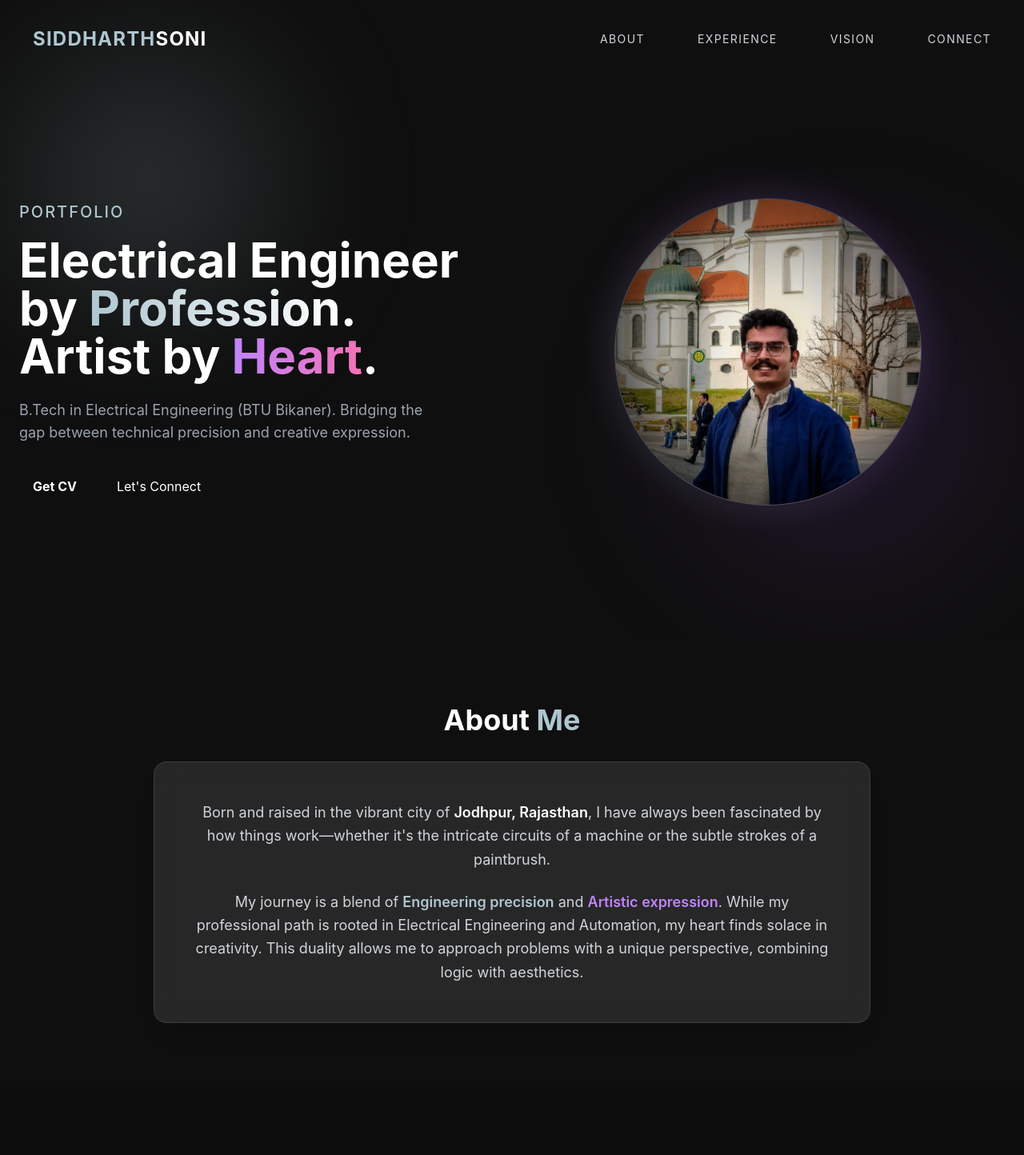
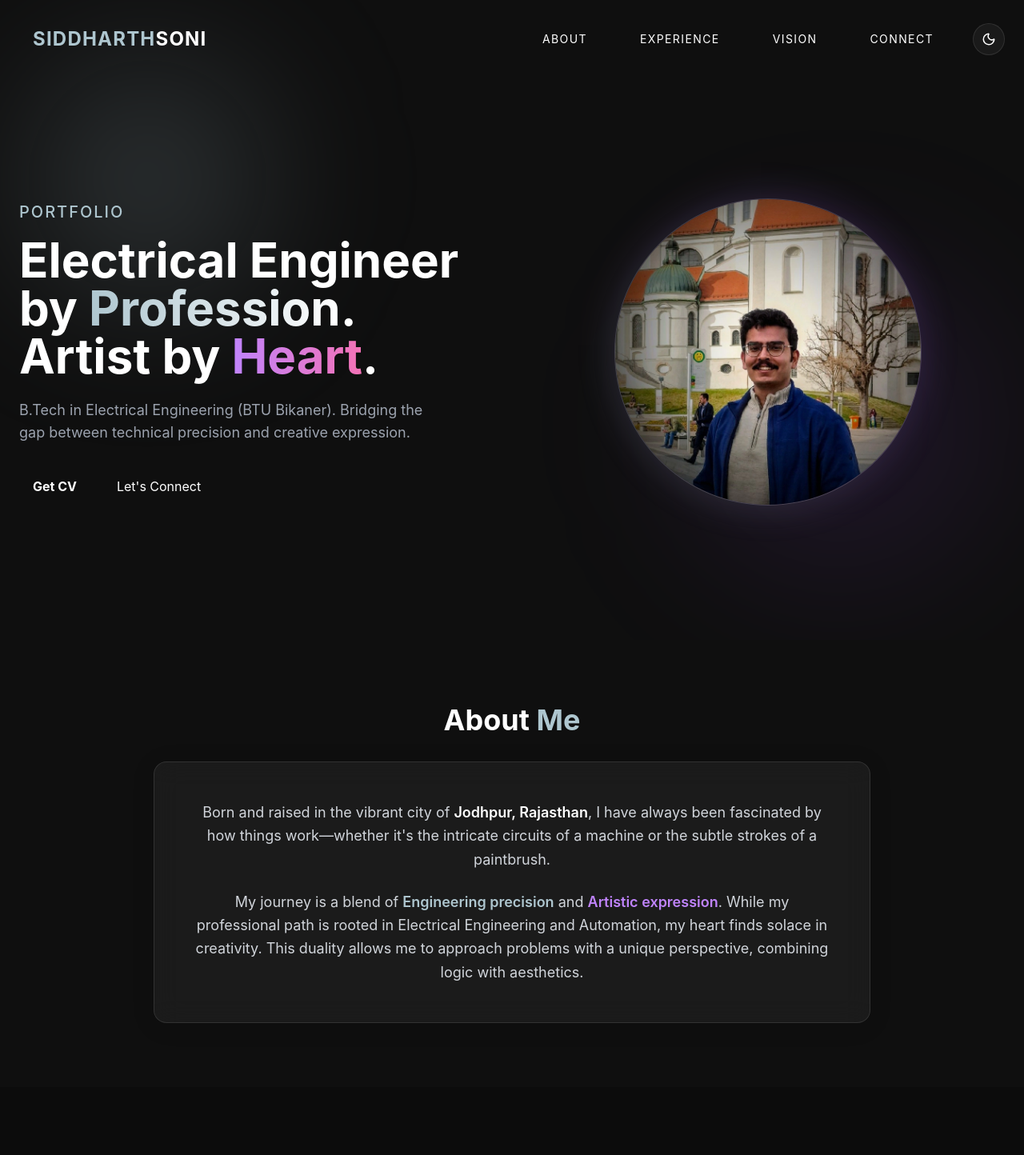
Before and after one commit to soniksid/soniksid.github.io, a React (Vite) app: page / in a window 1280 px wide. Shown: the top 1444 px of the page at 80% size. Built offline with nearby package versions, Linux system fonts and the light colour scheme.

Commit message:
feat: implement interactive dark/light theme switch

```diff
--- a/src/components/Navbar.jsx
+++ b/src/components/Navbar.jsx
@@ -1,10 +1,19 @@
 import React, { useState, useEffect } from 'react';
-import { Menu, X } from 'lucide-react';
+import { Menu, X, Moon, Sun } from 'lucide-react';
 import { motion, AnimatePresence } from 'framer-motion';
 
 const Navbar = () => {
     const [isOpen, setIsOpen] = useState(false);
     const [scrolled, setScrolled] = useState(false);
+    const [theme, setTheme] = useState('dark');
+
+    useEffect(() => {
+        // Load theme from localStorage if available
+        let savedTheme = localStorage.getItem('theme') || 'dark';
+        if (savedTheme === 'black') savedTheme = 'light';
+        setTheme(savedTheme);
+        document.documentElement.setAttribute('data-theme', savedTheme);
+    }, []);
 
     useEffect(() => {
         const handleScroll = () => {
@@ -13,6 +22,13 @@ const Navbar = () => {
         window.addEventListener('scroll', handleScroll);
         return () => window.removeEventListener('scroll', handleScroll);
     }, []);
+
+    const toggleTheme = () => {
+        const newTheme = theme === 'dark' ? 'light' : 'dark';
+        setTheme(newTheme);
+        localStorage.setItem('theme', newTheme);
+        document.documentElement.setAttribute('data-theme', newTheme);
+    };
 
     const navLinks = [
         { name: 'About', href: '#about' },
@@ -24,21 +40,48 @@ const Navbar = () => {
     return (
         <nav className={`fixed top-0 w-full z-50 transition-all duration-500 ${scrolled ? 'glass py-4' : 'bg-transparent py-6 border-transparent'}`}>
             <div className="container mx-auto px-6 flex justify-between items-center">
-                <a href="#" className="text-2xl font-bold text-pastel-blue tracking-wider glass-btn border border-transparent hover:border-white/10">
-                    SIDDHARTH<span className="text-white">SONI</span>
+                <a href="#" className="text-2xl font-bold text-pastel-blue tracking-wider glass-btn border border-transparent">
+                    SIDDHARTH<span style={{ color: 'var(--text-color)' }}>SONI</span>
                 </a>
 
                 {/* Desktop Menu */}
-                <div className="hidden md:flex space-x-8">
+                <div className="hidden md:flex items-center space-x-8">
                     {navLinks.map((link) => (
                         <a
                             key={link.name}
                             href={link.href}
-                            className="text-gray-300 glass-btn border border-transparent hover:text-pastel-blue text-sm uppercase tracking-widest"
+                            style={{ color: 'var(--text-secondary)' }}
+                            className="glass-btn border border-transparent text-sm uppercase tracking-widest"
                         >
                             {link.name}
                         </a>
                     ))}
+
+                    {/* Theme Toggle Button */}
+                    <motion.button
+                        onClick={toggleTheme}
+                        whileTap={{ scale: 0.9 }}
+                        whileHover={{ scale: 1.05 }}
+                        className={`overflow-hidden relative flex items-center justify-center w-10 h-10 rounded-full border transition-all duration-500`}
+                        style={{
+                            backgroundColor: theme === 'dark' ? '#1a1a1a' : '#ffffff',
+                            borderColor: theme === 'dark' ? 'var(--glass-border)' : 'var(--glass-border)',
+                            color: theme === 'dark' ? 'var(--text-color)' : '#f59e0b',
+                            boxShadow: theme === 'light' ? '0 0 15px rgba(245, 158, 11, 0.2)' : 'none'
+                        }}
+                        title={`Switch to ${theme === 'dark' ? 'Light' : 'Dark'} Theme`}
+                    >
+                        <motion.div
+                            initial={false}
+                            animate={{
+                                rotate: theme === 'light' ? 360 : 0,
+                                scale: theme === 'light' ? 1.1 : 0.9,
+                            }}
+                            transition={{ duration: 0.5, type: 'spring', stiffness: 200, damping: 10 }}
+                        >
+                            {theme === 'dark' ? <Moon size={20} /> : <Sun size={20} fill="currentColor" />}
+                        </motion.div>
+                    </motion.button>
                 </div>
 
                 {/* Mobile Menu Button */}
@@ -64,12 +107,39 @@ const Navbar = () => {
                                 <a
                                     key={link.name}
                                     href={link.href}
-                                    className="text-xl text-gray-300 hover:text-pastel-blue transition-colors"
+                                    className="text-xl transition-colors"
+                                    style={{ color: 'var(--text-color)' }}
                                     onClick={() => setIsOpen(false)}
                                 >
                                     {link.name}
                                 </a>
                             ))}
+
+                            {/* Mobile Theme Toggle */}
+                            <motion.button
+                                onClick={() => {
+                                    toggleTheme();
+                                    setIsOpen(false);
+                                }}
+                                whileTap={{ scale: 0.9 }}
+                                className={`flex items-center space-x-3 px-6 py-3 rounded-xl border transition-all duration-500`}
+                                style={{
+                                    backgroundColor: theme === 'dark' ? '#1a1a1a' : '#ffffff',
+                                    borderColor: 'var(--glass-border)',
+                                    color: theme === 'dark' ? 'var(--text-color)' : '#f59e0b',
+                                    boxShadow: theme === 'light' ? '0 0 15px rgba(245, 158, 11, 0.2)' : 'none'
+                                }}
+                            >
+                                <motion.div
+                                    animate={{ rotate: theme === 'light' ? 360 : 0 }}
+                                    transition={{ duration: 0.5, type: 'spring' }}
+                                >
+                                    {theme === 'dark' ? <Moon size={20} /> : <Sun size={20} fill="currentColor" />}
+                                </motion.div>
+                                <span className="text-sm uppercase tracking-widest font-medium text-current">
+                                    {theme === 'dark' ? 'Dark Mode' : 'Light Mode'}
+                                </span>
+                            </motion.button>
                         </div>
                     </motion.div>
                 )}
--- a/src/index.css
+++ b/src/index.css
@@ -3,27 +3,92 @@
 @tailwind utilities;
 
 @layer base {
+  :root {
+    --bg-color: #0f0f0f;
+    --text-color: #ffffff;
+    --text-muted: #9ca3af;
+    --glass-bg: rgba(255, 255, 255, 0.05);
+    --glass-border: rgba(255, 255, 255, 0.1);
+    --glass-hover: rgba(255, 255, 255, 0.1);
+    --nav-bg: rgba(15, 15, 15, 0.7);
+  }
+
+  :root[data-theme='light'] {
+    --bg-color: #ffffff;
+    --text-color: #1f2937;
+    --text-muted: #4b5563;
+    --glass-bg: rgba(255, 255, 255, 0.8);
+    --glass-border: rgba(0, 0, 0, 0.1);
+    --glass-hover: rgba(0, 0, 0, 0.05);
+    --nav-bg: rgba(255, 255, 255, 0.8);
+  }
+
   html {
     scroll-behavior: smooth;
     scroll-padding-top: 80px;
-    /* Adjust based on navbar height */
   }
 
   body {
-    @apply bg-background text-white font-sans antialiased;
+    @apply font-sans antialiased;
+    background-color: var(--bg-color);
+    color: var(--text-color);
+    transition: background-color 0.5s ease, color 0.5s ease;
   }
 }
 
 @layer utilities {
   .glass {
-    @apply bg-glass-white backdrop-blur-lg border border-white/10 shadow-xl;
+    backdrop-filter: blur(16px);
+    background-color: var(--glass-bg);
+    border: 1px solid var(--glass-border);
+    box-shadow: 0 4px 30px rgba(0, 0, 0, 0.1);
   }
 
   .glass-card {
-    @apply bg-white/5 backdrop-blur-md border border-white/5 shadow-lg hover:bg-white/10 transition-all duration-300;
+    backdrop-filter: blur(12px);
+    background-color: var(--glass-bg);
+    border: 1px solid var(--glass-border);
+    transition: all 0.3s ease;
+  }
+
+  .glass-card:hover {
+    background-color: var(--glass-hover);
+    border-color: var(--glass-border);
   }
 
   .glass-btn {
-    @apply px-4 py-2 rounded-lg transition-all duration-300 hover:bg-white/10 hover:backdrop-blur-md hover:border hover:border-white/10 hover:shadow-lg;
+    @apply px-4 py-2 rounded-lg transition-all duration-300;
+    border: 1px solid transparent;
+  }
+
+  .glass-btn:hover {
+    background-color: var(--glass-hover);
+    backdrop-filter: blur(8px);
+    border: 1px solid var(--glass-border);
+    box-shadow: 0 4px 15px rgba(0, 0, 0, 0.1);
+  }
+
+  /* Light Theme Utilities Overrides */
+  :root[data-theme='light'] .text-white {
+    color: var(--text-color) !important;
+  }
+
+  :root[data-theme='light'] .text-gray-200,
+  :root[data-theme='light'] .text-gray-300,
+  :root[data-theme='light'] .text-gray-400,
+  :root[data-theme='light'] .text-gray-500 {
+    color: var(--text-muted) !important;
+  }
+
+  :root[data-theme='light'] .bg-black\/20,
+  :root[data-theme='light'] .bg-black\/40,
+  :root[data-theme='light'] .bg-black\/50 {
+    background-color: var(--glass-bg) !important;
+  }
+
+  :root[data-theme='light'] .border-white\/5,
+  :root[data-theme='light'] .border-white\/10,
+  :root[data-theme='light'] .border-white\/20 {
+    border-color: var(--glass-border) !important;
   }
 }
--- a/tailwind.config.js
+++ b/tailwind.config.js
@@ -7,7 +7,7 @@ export default {
   theme: {
     extend: {
       colors: {
-        background: '#0f0f0f', // Dark Grey/Black
+        background: 'var(--bg-color)', // Dark Grey/Black via css var
         'pastel-blue': '#aec6cf', // Pastel Blue accent
         'glass-white': 'rgba(255, 255, 255, 0.1)',
       },
```
